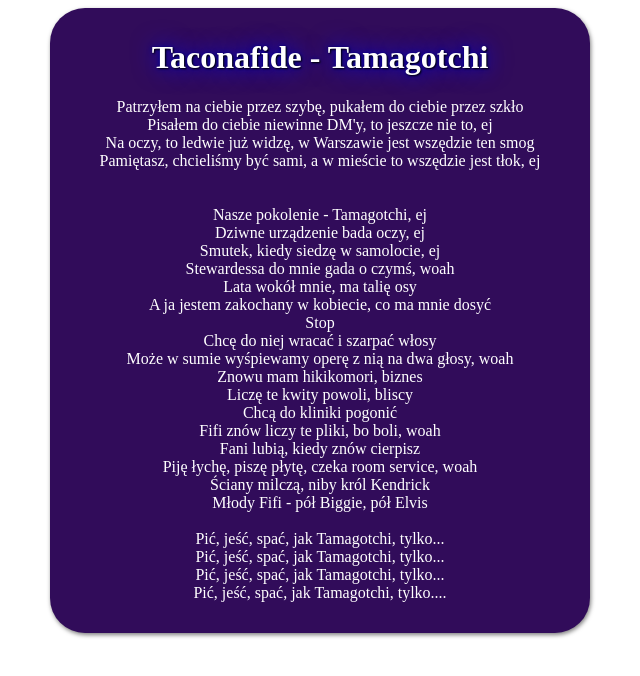
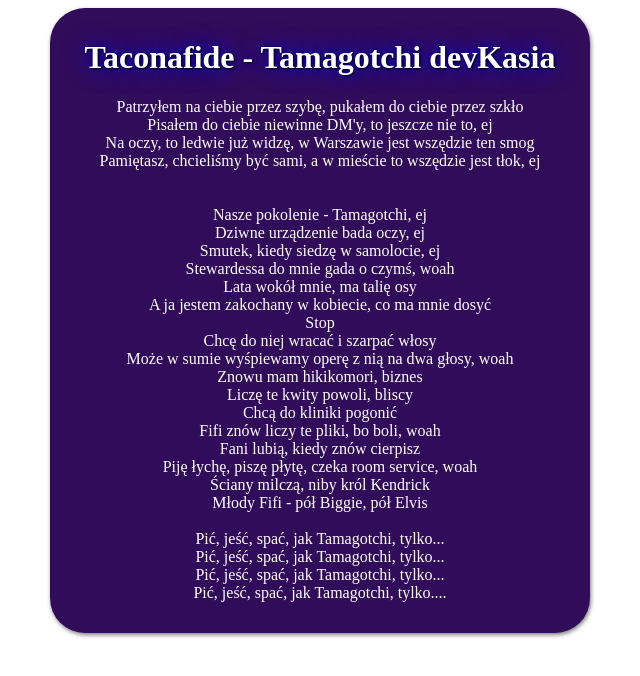
Before and after one commit to 4greatday/learning-git-2, a plain HTML site: page index.html in a window 1280 px wide. Shown: the whole page, without its empty margins (320-960 px from the left). Drawn offline with Linux system fonts and the light colour scheme.

Commit message:
New change devKasia

```diff
--- a/index.html
+++ b/index.html
@@ -7,7 +7,7 @@
   </head>
   <body>
   <div class="content">
-	<h1>Taconafide - Tamagotchi</h1>
+	<h1>Taconafide - Tamagotchi devKasia</h1>
 
 	<p>Patrzyłem na ciebie przez szybę, pukałem do ciebie przez szkło<br>
 	Pisałem do ciebie niewinne DM'y, to jeszcze nie to, ej<br>
--- a/style.css
+++ b/style.css
@@ -16,3 +16,5 @@
 	border-radius: 35px;
 	box-shadow: 1px 2px 4px rgba(0, 0, 0, .5)
 }
+
+/* devKasia */
```
